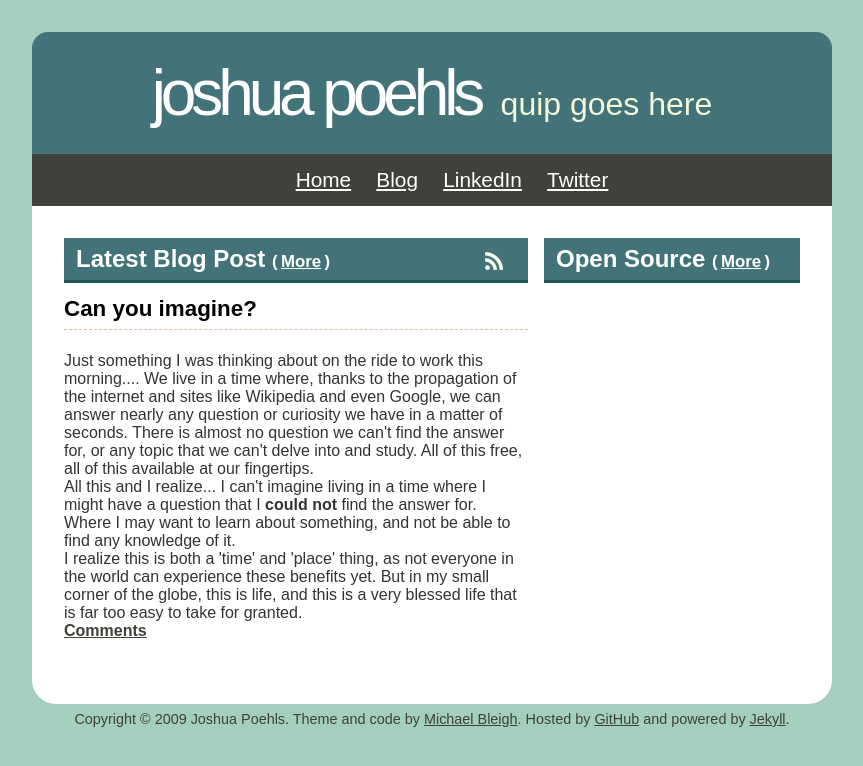
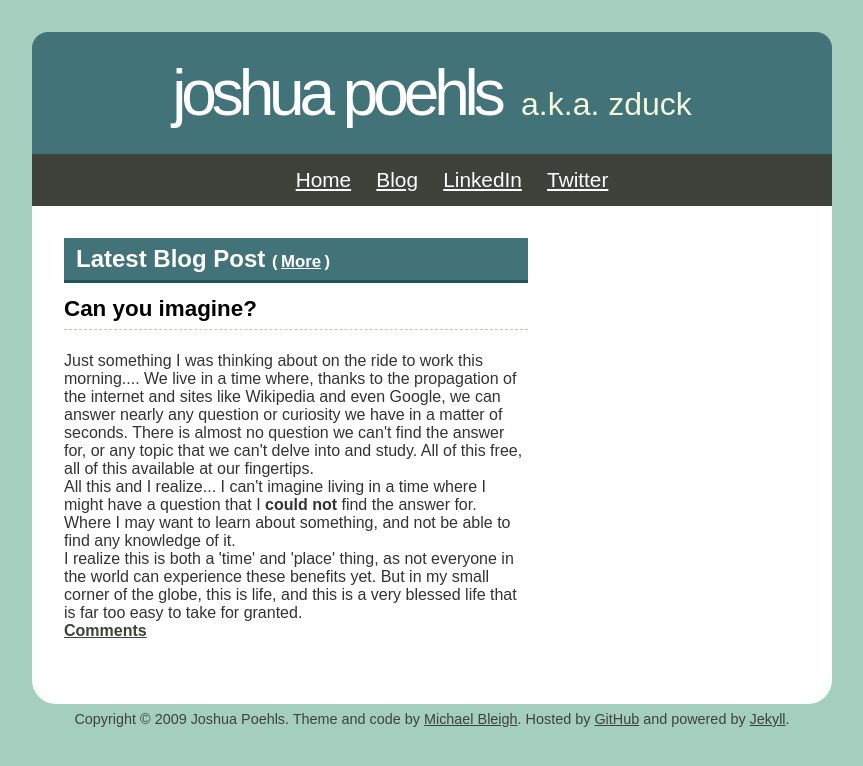
Before and after one commit to jpoehls/old-zduck-web, a Jekyll site: the page built from index.html, in a window 1280 px wide. Shown: the top 766 px of the page, without its empty margins (208-1071 px from the left). Built offline with Jekyll 4.4.1, drawn with Linux system fonts in a browser that asks for light colours; comment, search, counter and statistics services are not loaded.

Commit message:
updated index and quip

```diff
--- a/_layouts/master.html
+++ b/_layouts/master.html
@@ -14,7 +14,7 @@
     <div id='wrapper'>
       <div id='header'>
         <h1>Joshua Poehls</h1>
-        <h2>quip goes here</h2>
+        <h2>a.k.a. Zduck</h2>
       </div>
       <div id='menu'>
         <ul>
--- a/index.html
+++ b/index.html
@@ -1,10 +1,10 @@
 ---
 layout: master
-title: Joshua Poehls (Index Title)
+title: Joshua Poehls (Zduck)
 ---
 
 <div class='home_box' id='home_left'>
-  <h2><a href='atom.xml' class='float-right'><img src='/images/subscribe-icon.gif' alt='Subscribe'/></a> Latest Blog Post <span class="more">(<a href='/blog.html'>More</a>)</span></h2>
+  <h2><!--<a href='atom.xml' class='float-right'><img src='/images/subscribe-icon.gif' alt='Subscribe'/></a>--> Latest Blog Post <span class="more">(<a href='/blog.html'>More</a>)</span></h2>
 
   <div class='post'>
     <h1><a href='{{site.posts.first.url}}'>{{site.posts.first.title}}</a></h1>
@@ -13,26 +13,7 @@
   </div>
 </div>
 <div class='home_box' id='home_right'>
-  <h2>Open Source <span class="more">(<a href='/open-source.html'>More</a>)</span></h2>
+  <!--<h2>Open Source <span class="more">(<a href='/open-source.html'>More</a>)</span></h2>
   <div id='github-projects'>
-  </div>
+  </div>-->
 </div>
-
-<script type="text/javascript" charset="utf-8">
-  $.githubUser('jpoehls', function(data) {
-    $('#github-projects').html('');
-
-    var repos = data.user.repositories;
-    repos.sort(function(a,b) {
-      return b.watchers - a.watchers;
-    });
-
-    $(repos.slice(0,6)).each(function() {
-      $('#github-projects').append("\
-<div class='repo'>\
-  <h3><a href='" + this.url + "'>" + this.name + "</a></h3>\
-  <span class='desc'>"+this.description+"</span>\
-</div>");
-    });
-  });
-</script>
```
